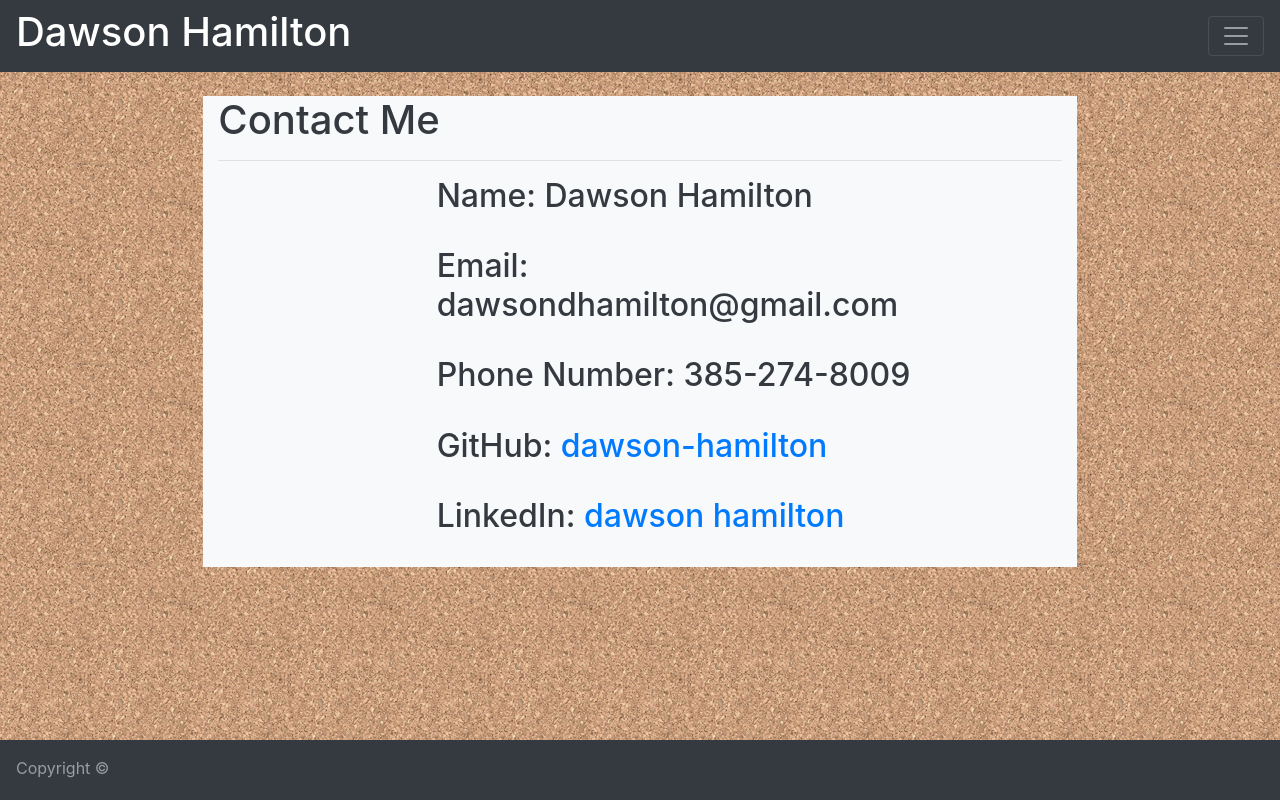
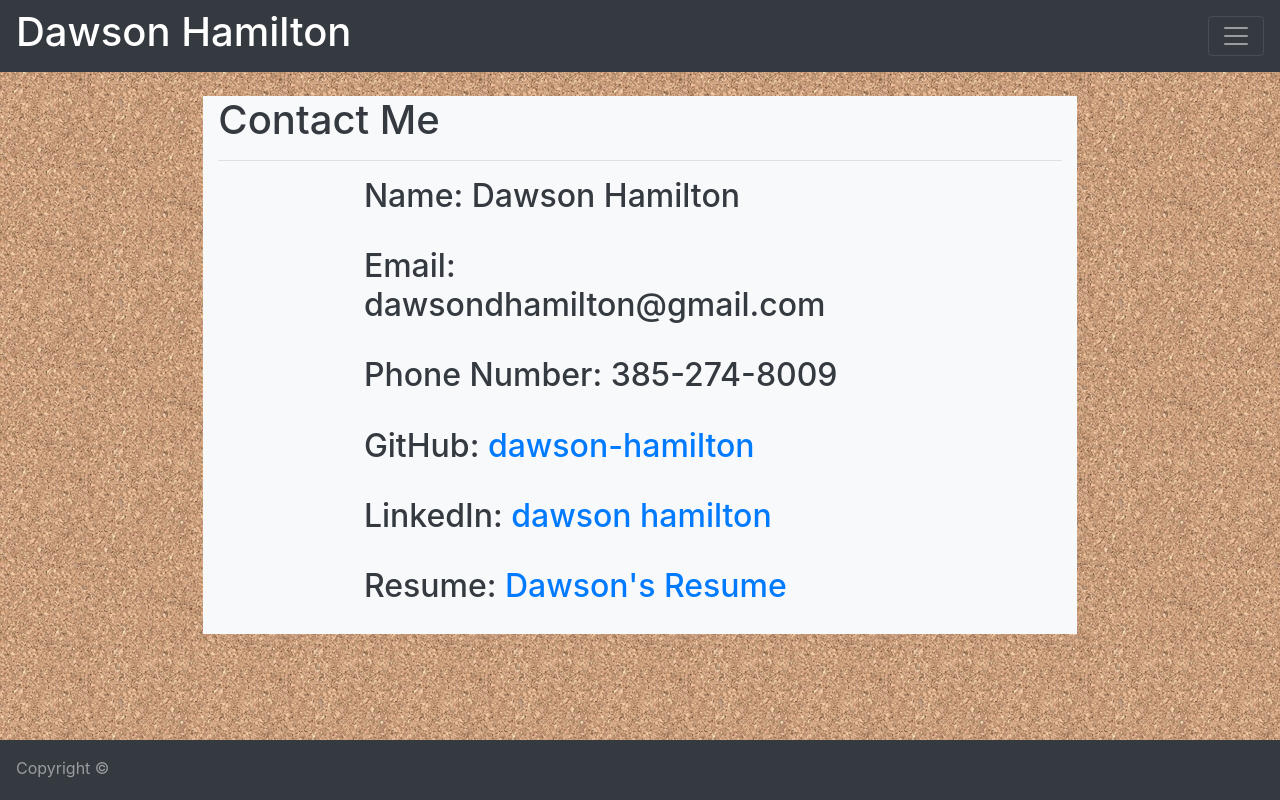
Before and after one commit to dawson-hamilton/portfolio, a plain HTML site: page contact-me.html in a window 1280 px wide. Drawn offline with nearby package versions, Linux system fonts and the light colour scheme.

Commit message:
getting the contact me up and running with the resume in there

```diff
--- a/assets/style.css
+++ b/assets/style.css
@@ -19,9 +19,9 @@ body {
 #profile-btn{
     position: absolute;
     top: 60%;
-    left: 11%;
+    /* left: 11%; */
     background-color: blueviolet;
-    width: 350px;
+    width: 375px;
     height: 50px;
 }
 
@@ -40,6 +40,6 @@ body {
     color: white;
 }
 
-#contact-info {
-    /* text-align: center; */
+#contact {
+    margin-bottom: 20px;
 }
--- a/contact-me.html
+++ b/contact-me.html
@@ -45,8 +45,8 @@
             <h1>Contact Me</h1>
             <hr>
 
-            <div class="row">
-                <div class="col-md-3"></div>
+            <div id="contact" class="row">
+                <div class="col-md-2"></div>
                 <div class="col-md-8">
                     <h2>Name: Dawson Hamilton</h2 id="contact-info">
                     <br>
@@ -59,6 +59,9 @@
                     <h2>LinkedIn: <a href="https://www.linkedin.com/in/dawson-hamilton-a33025190/">
                             dawson hamilton</a></h2>
                     <br>
+                    <h2>Resume: <a
+                            href="https://drive.google.com/file/d/17T0ELbAhD3sa-Ysu9WWFXSSlNbjdUpRM/view?usp=sharing">Dawson's
+                            Resume</a></h2>
                 </div>
             </div>
         </div>
```
Also changed, not shown: portfolio.html (+0 -1 lines), 1 other file.
